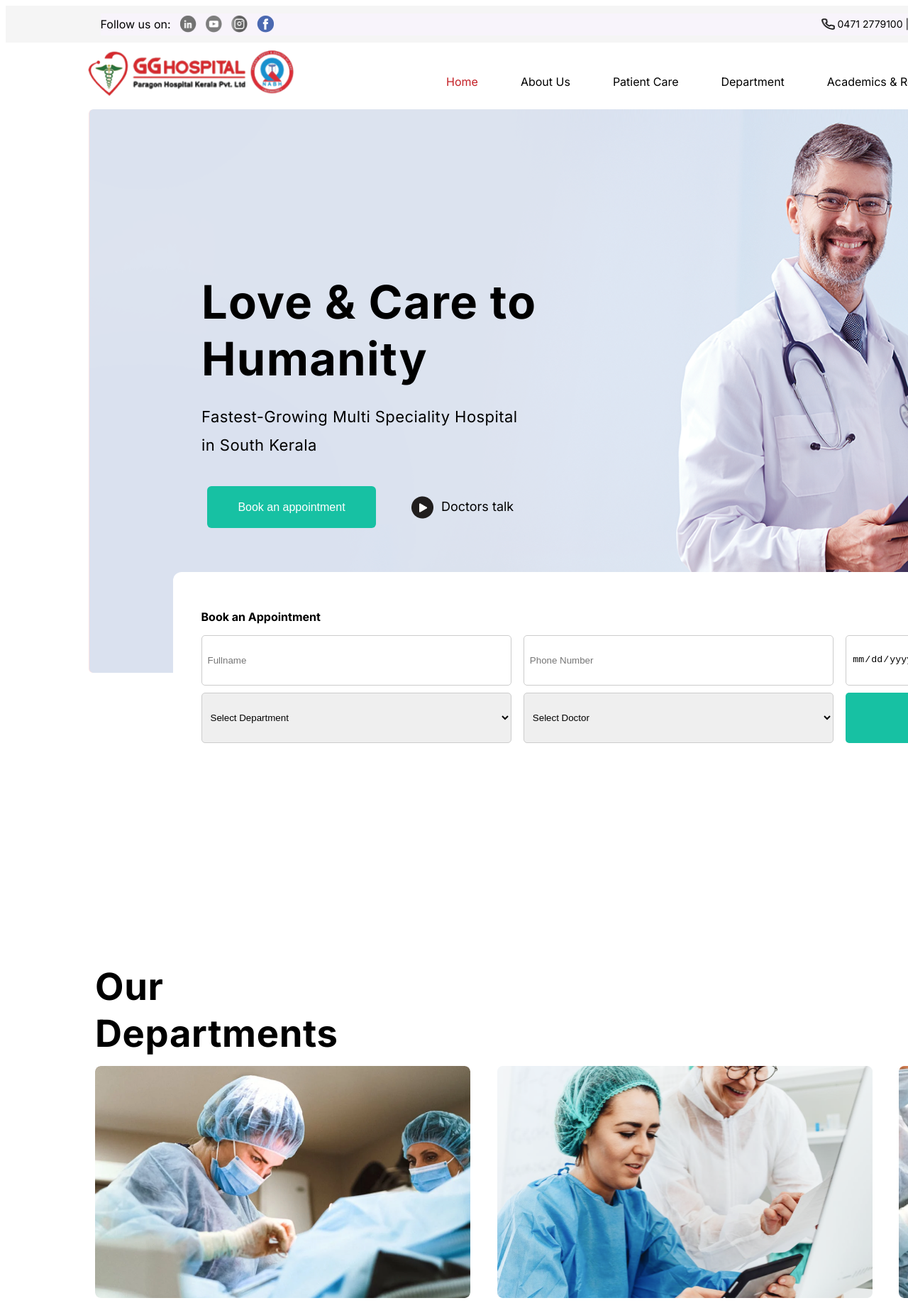
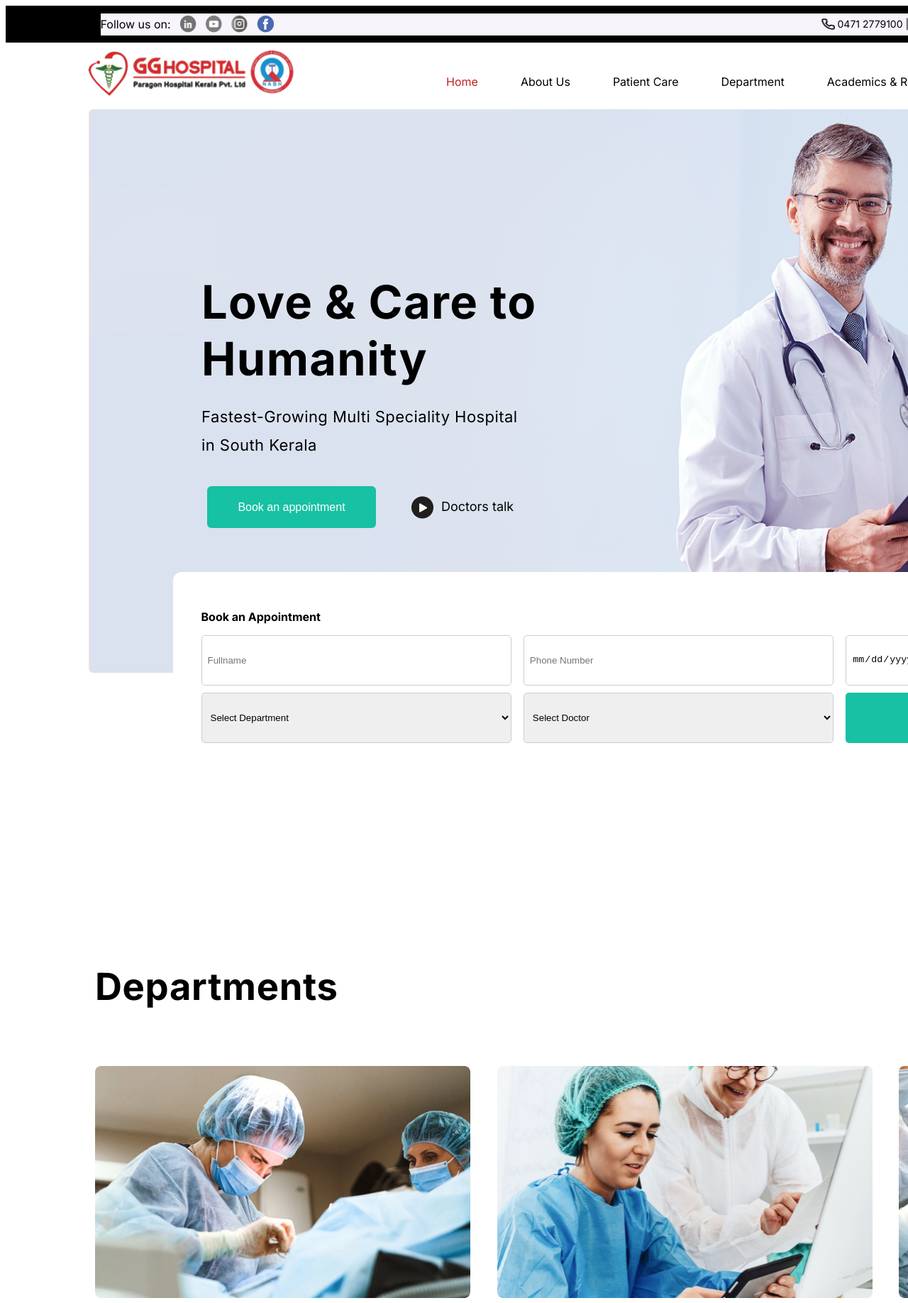
Before and after one commit to xxniranjanxx/gg_hospital, a plain HTML site: page index.html in a window 1280 px wide. Shown: the top 1836 px of the page at 71% size. Drawn offline with Linux system fonts and the light colour scheme.

```diff
--- a/index.html
+++ b/index.html
@@ -127,7 +127,7 @@
       <div class="department">
         <div class="dheading">
           <div class="dheadingl">
-            <h1 style="margin: 0px">Our Departments</h1>
+            <h1 style="margin: 0px">Departments</h1>
           </div>
 
           <div class="dheadingr">
@@ -188,10 +188,10 @@
               />
             </div>
           </div>
-
+<!-- hi boss -->
           <div class="whyggcontent">
             <div class="whyggh">
-              <h3>Why GG Hospital</h3>
+              <h3>Why not GG Hospital</h3>
             </div>
             <div class="whyggc">
               <div class="whyggc1">
--- a/style.css
+++ b/style.css
@@ -20,7 +20,7 @@ body {
 
   height: 52px;
 
-  background: #F5F5F5;
+  background: #000000;
 
   justify-content: space-between;
   justify-content: center;
```
